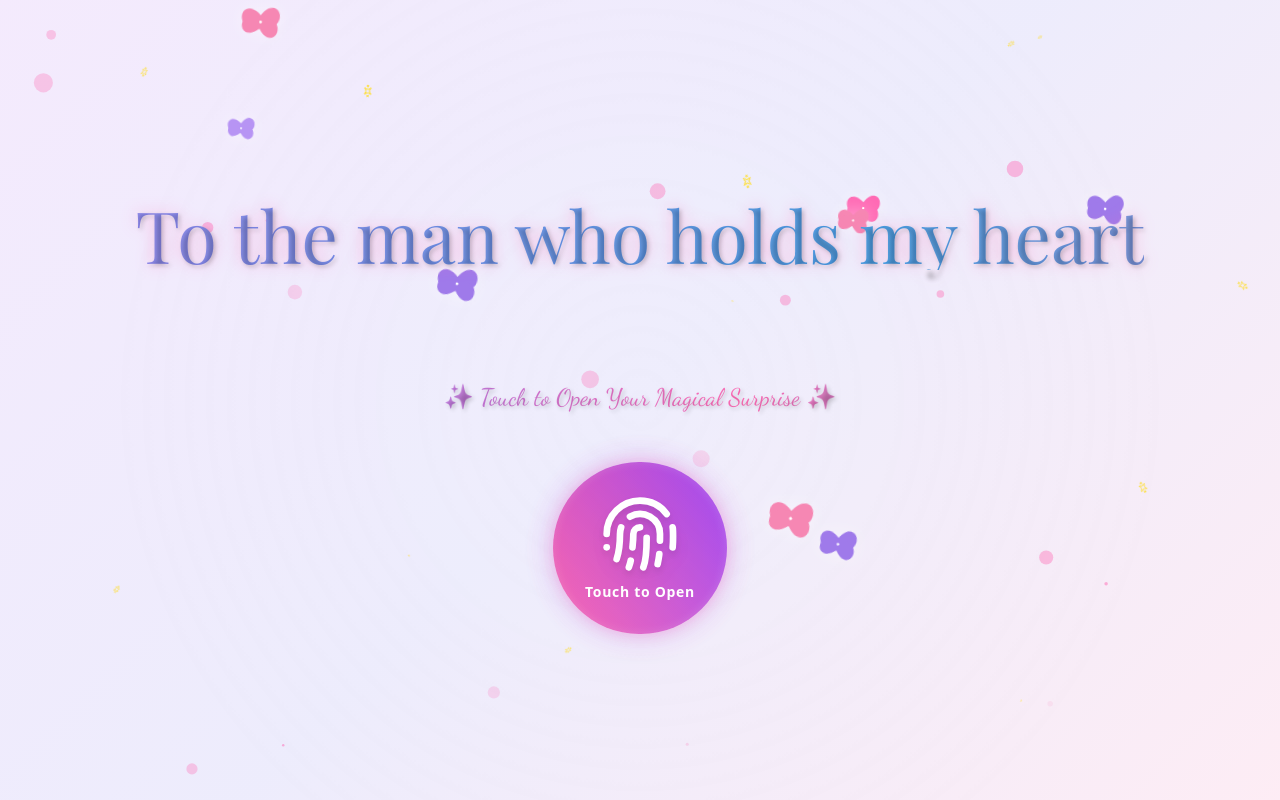
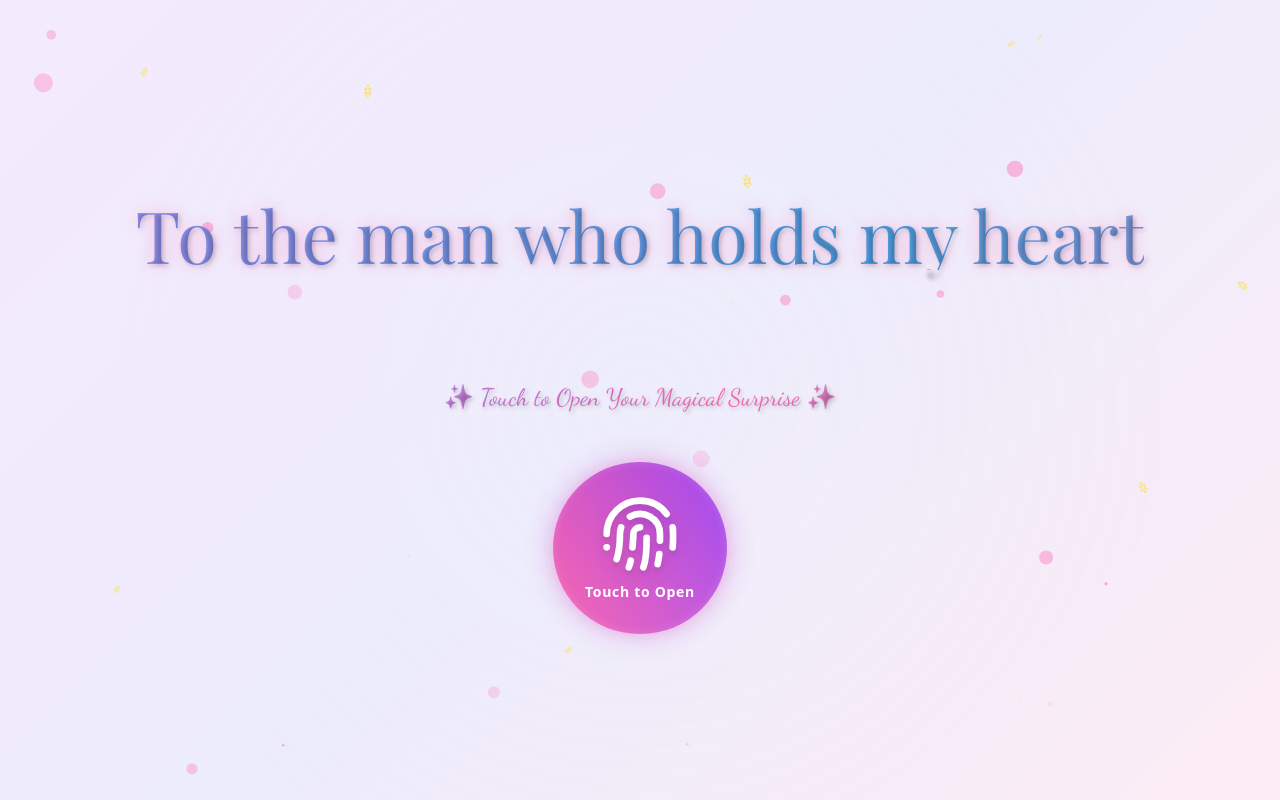
Before and after one commit to project-userbot/maryam1, a React (Vite) app: page / in a window 1280 px wide. Built offline with nearby package versions, Linux system fonts and the light colour scheme.

Commit message:
Update App.tsx

```diff
--- a/src/App.tsx
+++ b/src/App.tsx
@@ -8,7 +8,6 @@ import { loadSlim } from "tsparticles-slim";
 import type { Engine } from "tsparticles-engine";
 import { TypewriterText } from './components/TypewriterText';
 import { FloatingHeart } from './components/FloatingHeart';
-import { Butterfly } from './components/Butterfly';
 import { FloatingConfetti } from './components/FloatingConfetti';
 
 function ParticlesBackground() {
@@ -111,89 +110,6 @@ function FloatingStars() {
   );
 }
 
-function FloatingButterflies() {
-  const colors = [
-    "#FF69B4", // pink
-    "#9F7AEA", // purple
-    "#4299E1", // blue
-    "#F687B3", // light pink
-    "#B794F4", // light purple
-  ];
-
-  const generatePath = () => {
-    const points = [];
-    for (let i = 0; i < 4; i++) {
-      points.push({
-        x: Math.random() * window.innerWidth,
-        y: Math.random() * window.innerHeight,
-      });
-    }
-    return points;
-  };
-
-  return (
-    <div className="fixed inset-0 pointer-events-none overflow-hidden z-0">
-      {[...Array(8)].map((_, i) => {
-        const path = generatePath();
-        const size = Math.random() * 20 + 25; // Random size between 25-45
-
-        return (
-          <motion.div
-            key={i}
-            className="absolute"
-            initial={{
-              x: -100,
-              y: Math.random() * window.innerHeight,
-              scale: 0
-            }}
-            animate={{
-              x: [
-                path[0].x,
-                path[1].x,
-                path[2].x,
-                path[3].x,
-                window.innerWidth + 100
-              ],
-              y: [
-                path[0].y,
-                path[1].y,
-                path[2].y,
-                path[3].y,
-                path[0].y
-              ],
-              rotate: [0, 10, -10, 15, -15, 0],
-              scale: [1, 1.2, 0.8, 1.1, 0.9, 1]
-            }}
-            transition={{
-              duration: Math.random() * 20 + 15,
-              repeat: Infinity,
-              ease: "linear",
-              times: [0, 0.25, 0.5, 0.75, 1],
-            }}
-          >
-            <motion.div
-              animate={{
-                y: [-5, 5, -5],
-                rotate: [-10, 10, -10]
-              }}
-              transition={{
-                duration: 2,
-                repeat: Infinity,
-                ease: "easeInOut"
-              }}
-            >
-              <Butterfly
-                color={colors[Math.floor(Math.random() * colors.length)]}
-                size={size}
-              />
-            </motion.div>
-          </motion.div>
-        );
-      })}
-    </div>
-  );
-}
-
 function MagicTitle() {
   return (
     <div className="magical-title-container px-4 sm:px-6">
@@ -273,7 +189,6 @@ function App() {
             transition={{ duration: 1 }}
             className="min-h-screen flex flex-col items-center justify-center p-4 sm:p-6 relative z-10"
           >
-            <FloatingButterflies />
             <MagicTitle />
             <motion.p
               className="text-xl sm:text-2xl font-['Dancing_Script'] text-gray-700 mb-8 sm:mb-12 magical-text-secondary enhanced-text-shadow text-center px-4"
```
